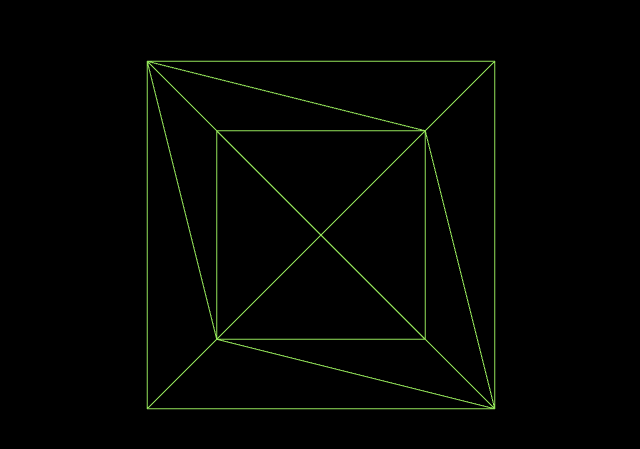
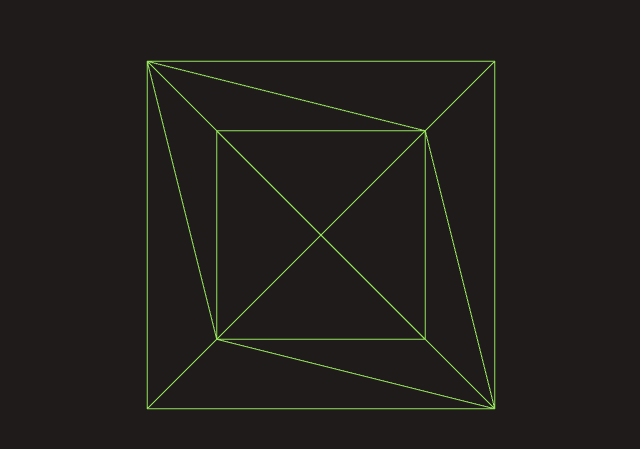
Before and after one commit to alexnesov/ThreeJS-x-ReactJS, a React (Create React App) app in the folder react-three-fiber-boilerplate/: page / in a window 1280 px wide. Shown: the part 165-614 px from the top of the page, without its empty margins (319-959 px from the left). Built offline with nearby package versions, Linux system fonts and the light colour scheme.

Commit message:
comp restruct

```diff
--- a/react-three-fiber-boilerplate/package.json
+++ b/react-three-fiber-boilerplate/package.json
@@ -28,5 +28,9 @@
       "last 1 firefox version",
       "last 1 safari version"
     ]
+  },
+  "devDependencies": {
+    "eslint": "^8.35.0",
+    "eslint-plugin-react": "^7.32.2"
   }
 }
--- /dev/null
+++ b/react-three-fiber-boilerplate/src/Box.jsx
@@ -0,0 +1,8 @@
+export function Box() {
+    return (
+      <mesh>
+        <boxGeometry />
+        <meshBasicMaterial color={0x00ff00} wireframe />
+      </mesh>
+    )
+  }
--- a/react-three-fiber-boilerplate/src/index.jsx
+++ b/react-three-fiber-boilerplate/src/index.jsx
@@ -2,14 +2,19 @@ import { StrictMode } from 'react'
 import { createRoot } from 'react-dom/client'
 import { Canvas } from '@react-three/fiber'
 import './styles.css'
+import{ Box } from './Box'
+
+
+function App() {
+  return (
+  <Canvas camera={{ position: [0, 0, 2] }}>
+      <Box />
+  </Canvas>
+  )
+}
 
 createRoot(document.getElementById('root')).render(
   <StrictMode>
-    <Canvas camera={{ position: [0, 0, 2] }}>
-      <mesh>
-        <boxGeometry />
-        <meshBasicMaterial color={0x00ff00} wireframe />
-      </mesh>
-    </Canvas>
+      <App />
   </StrictMode>
 )
--- a/react-three-fiber-boilerplate/src/styles.css
+++ b/react-three-fiber-boilerplate/src/styles.css
@@ -3,5 +3,5 @@ body,
 #root {
   height: 100%;
   margin: 0;
-  background: #000000;
+  background: #201b1b;
 }
```
Also changed, not shown: 1 other file (tests, documents, lock files or other folders).
